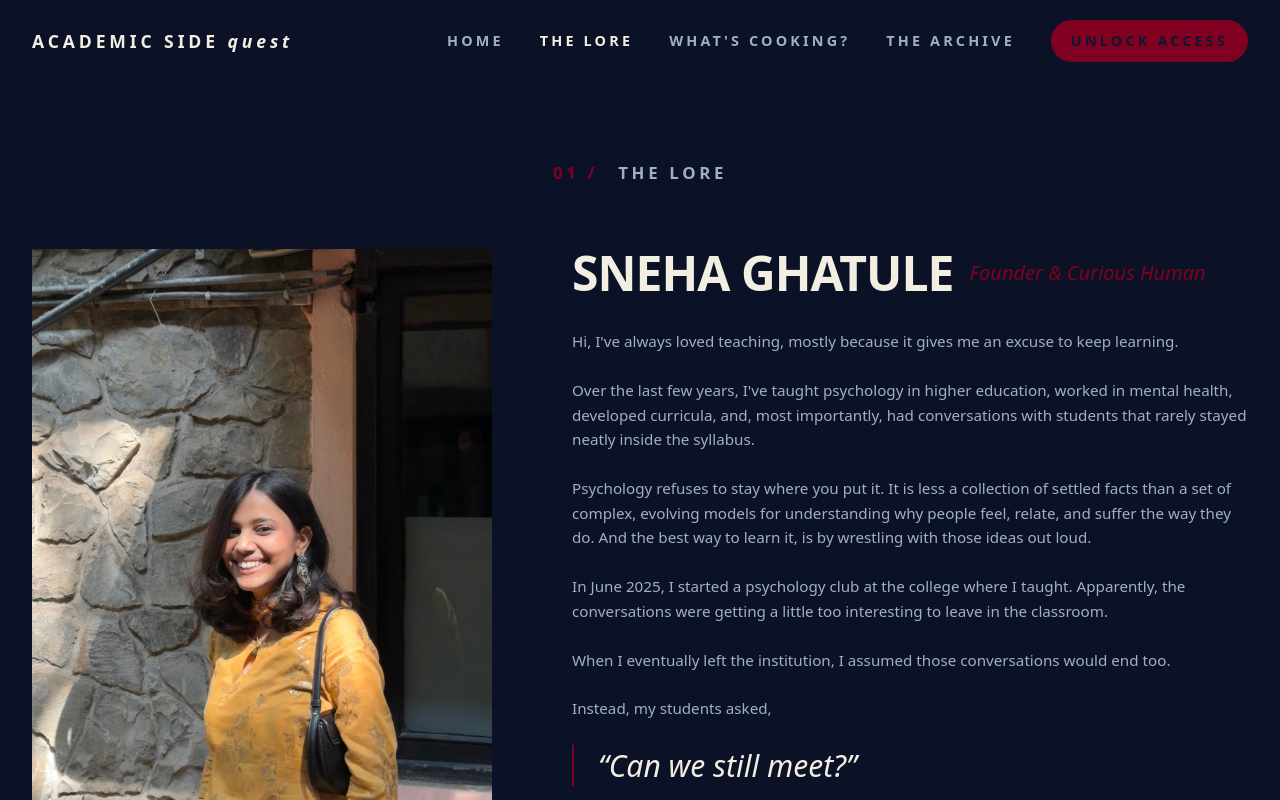
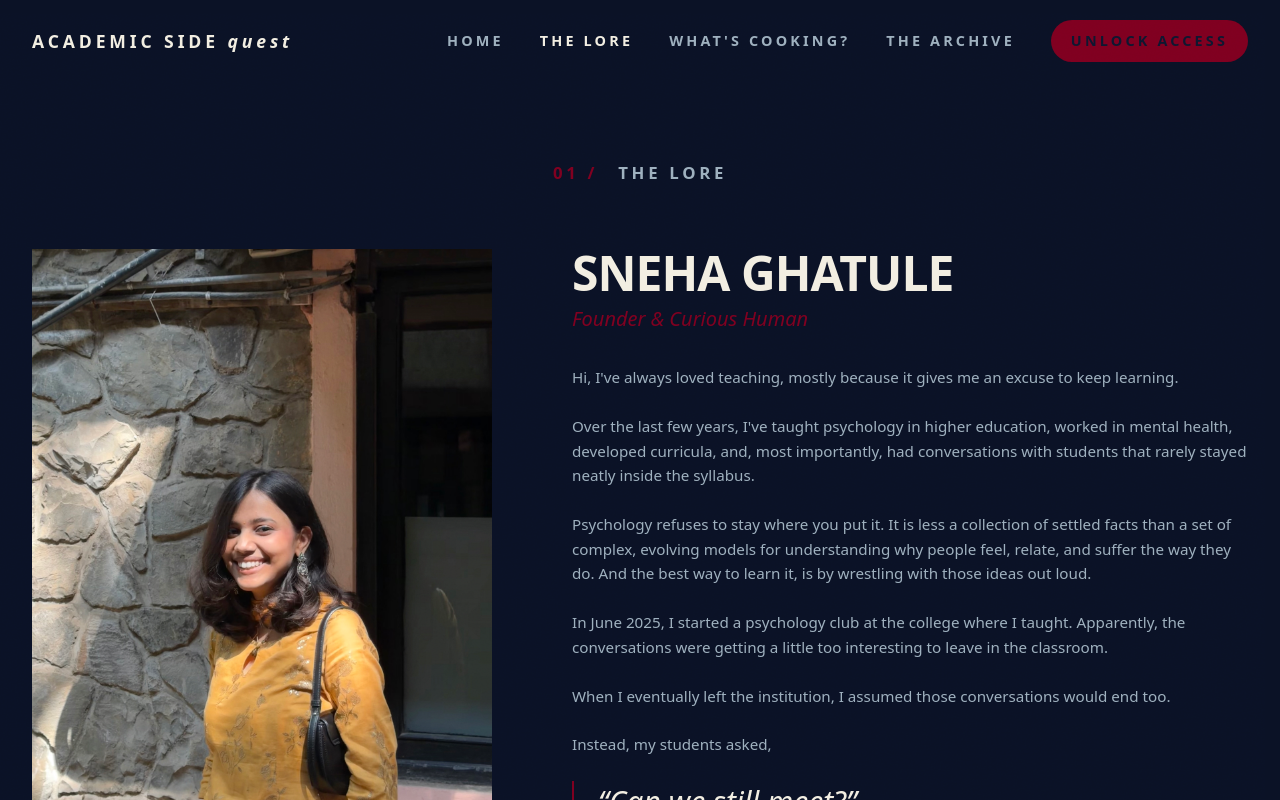
Before and after one commit to snehaghatule/academic-side-quest, a Next.js app: page /about in a window 1280 px wide. Shown: the top 800 px of the page. Built offline with nearby package versions, Linux system fonts and the light colour scheme; a web font is replaced by a local one.

Commit message:
Stack role under name

```diff
--- a/src/components/sections/Founder.tsx
+++ b/src/components/sections/Founder.tsx
@@ -58,7 +58,7 @@ export function Founder() {
 
           <div className="lg:col-span-7">
             <Reveal className="flex flex-col gap-6">
-              <div className="flex flex-wrap items-center gap-x-4 pb-2">
+              <div className="flex flex-col gap-2 pb-2">
                 <p className="display text-3xl font-bold uppercase leading-none tracking-[-0.02em] text-ink sm:text-4xl md:text-5xl">
                   {founder.name}
                 </p>
```
